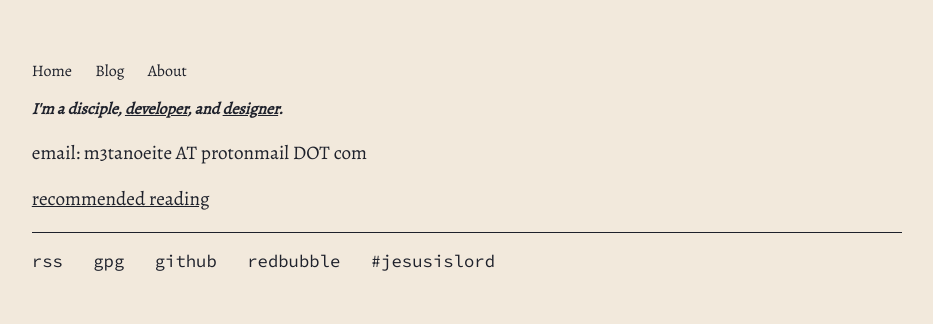
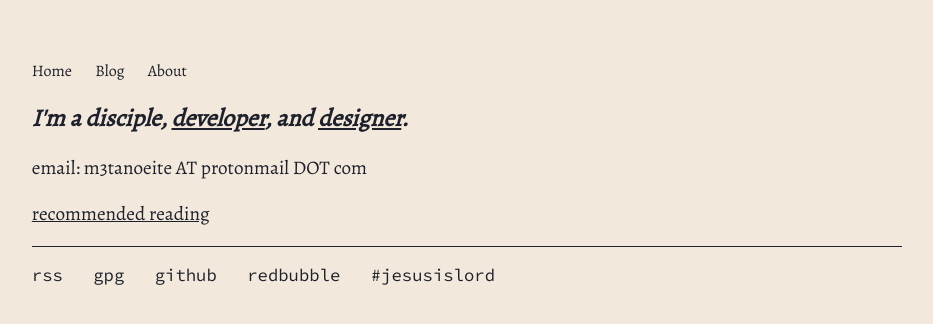
Before and after one commit to codyilardo/codyilardo.github.io, a Jekyll site: the page built from index.html, in a window 1280 px wide. Shown: the top 324 px of the page, without its empty margins (173-1106 px from the left). Built offline with Jekyll 4.4.1, drawn with Linux system fonts in a browser that asks for light colours.

Commit message:
styling mods text.....

```diff
--- a/index.html
+++ b/index.html
@@ -4,7 +4,7 @@ title: Cody's Homepage
 ---
 <div class="blurb">
 
-	<p class="hero-text">I'm a disciple, <a href="https://github.com/codyilardo">developer</a>, and <a href="https://www.redbubble.com/people/ilardocallig/shop">designer</a>.</p>
+	<h2 class="hero-text">I'm a disciple, <a href="https://github.com/codyilardo">developer</a>, and <a href="https://www.redbubble.com/people/ilardocallig/shop">designer</a>.</h2>
     <p class="p-mono">email: m3tanoeite AT protonmail DOT com</p>
     <p class="p-mono"><a href="https://codyilardo.com/blog/2020/08/07/rec-reading">recommended reading</a></p>
 
```
